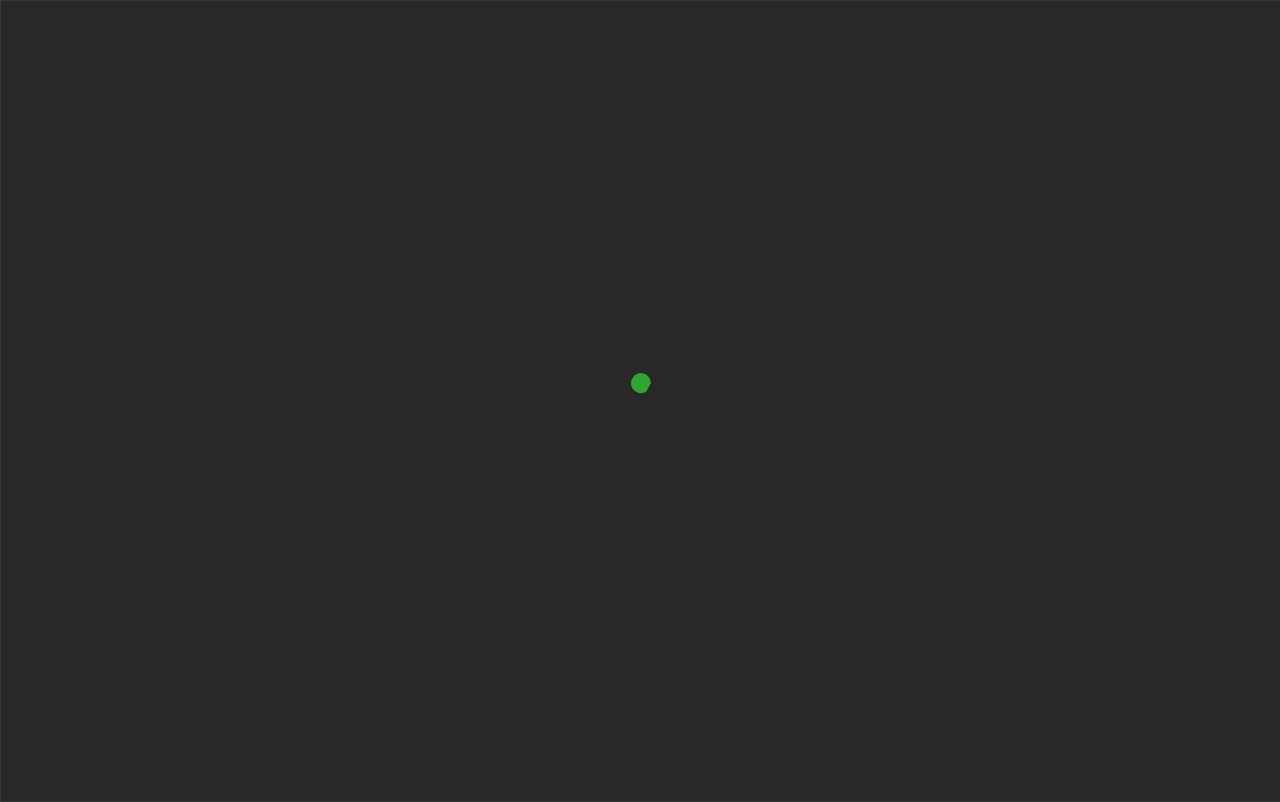
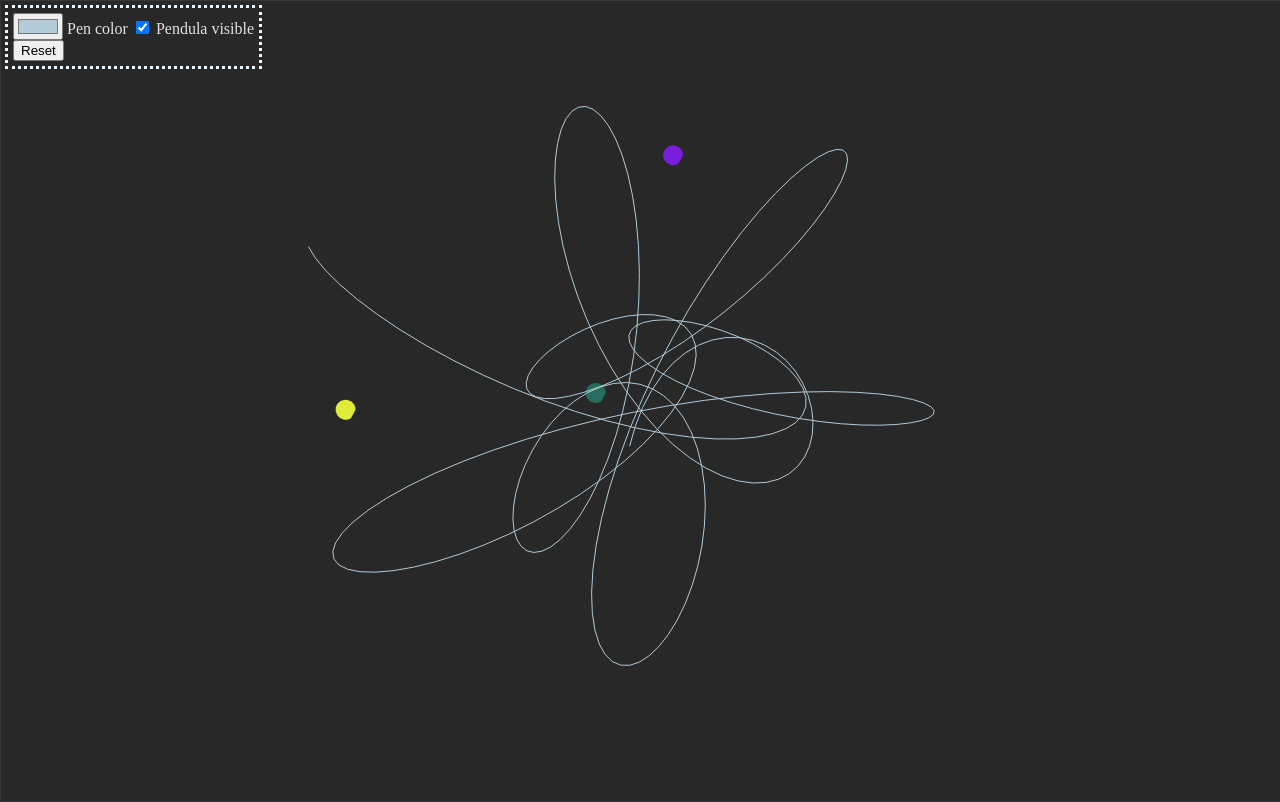
Before and after one commit to zazyzaya/harmonograph, a plain HTML site: page index.html in a window 1280 px wide. Drawn offline with Linux system fonts and the light colour scheme.

Commit message:
prototype working

```diff
--- a/harmonograph.js
+++ b/harmonograph.js
@@ -1,15 +1,28 @@
-const W = window.innerWidth;
-const H = window.innerHeight;
+let W,H;
+let p1,p2,p3;
+var t_frame=null;
+let last_pen_x,last_pen_y
+let pen_viz = true;
 
-const p1 = new Pendulum(W/2,H/2);
+window.onload = function() {
+  W = window.innerWidth;
+  H = window.innerHeight;
 
-// WHY JAVASCRIPT?!?!?
-function mod(x,div) {
-  var rem = x % div;
-  if (rem < 0) {
-    return div+rem;
+  p1 = new Pendulum(W/2,H/4,generateColor());
+  p2 = new Pendulum(W/4,H/2,generateColor());
+  p3 = new Pendulum(W/2,H/2,generateColor());
+
+  [last_pen_x,last_pen_y] = combine_pendula();
+  init();
+};
+
+function generateColor() {
+  let hexSet = "0123456789ABCDEF";
+  let finalHexString = "#";
+  for (let i = 0; i < 6; i++) {
+    finalHexString += hexSet[Math.ceil(Math.random() * 15)];
   }
-  return rem;
+  return finalHexString;
 }
 
 function set_size(canvas_id) {
@@ -20,18 +33,64 @@ function set_size(canvas_id) {
 function init() {
   // Cant do this in css for some reason
   set_size("canvas");
-  window.requestAnimationFrame(trace);
+  set_size("trace");
+  window.requestAnimationFrame(animate);
 }
 
-var t_frame=null;
-function trace() {
-  const ctx = document.getElementById("canvas").getContext("2d");
+function reset() {
+  const ca_ctx = document.getElementById("canvas").getContext("2d");
+  const tr_ctx = document.getElementById("trace").getContext("2d");
+  ca_ctx.clearRect(0, 0, W,H);
+  tr_ctx.clearRect(0, 0, W,H);
 
-  ctx.clearRect(0, 0, W,H);
-  p1.pixel_trail(ctx);
+  p1 = new Pendulum(W/2,H/4,generateColor());
+  p2 = new Pendulum(W/4,H/2,generateColor());
+  p3 = new Pendulum(W/2,H/2,generateColor());
 
-  t_frame = window.requestAnimationFrame(trace);
-
+  [last_pen_x,last_pen_y] = combine_pendula();
 }
 
-init();
+function combine_pendula() {
+  // Translate s.t. center of screen is 0,0
+  // Assumes input vectors are relative to pendula tip
+  let [pen_x,pen_y] = p3.coords(tip=true);
+  pen_x += W/2; pen_y += H/2;
+
+  let [x1,y1] = p1.coords(tip=true);
+  let [x2,y2] = p2.coords(tip=true);
+
+  // This needs to be adjusted if pendula aren't
+  // Orthoganal with pen at intersection
+  return [pen_x +x1+x2, pen_y +y1+y2];
+}
+
+function animate() {
+  p1.update();
+  p2.update();
+  p3.update();
+
+  const ca_ctx = document.getElementById("canvas").getContext("2d");
+  const tr_ctx = document.getElementById("trace").getContext("2d");
+
+  // Draw the weights
+  ca_ctx.clearRect(0, 0, W,H);
+  if (pen_viz) {
+    p1.draw(ca_ctx);
+    p2.draw(ca_ctx);
+    p3.draw(ca_ctx);
+  }
+
+  // Trace the paths
+  let [pen_x, pen_y] = combine_pendula()
+  tr_ctx.beginPath();
+  tr_ctx.strokeStyle = document.getElementById("pen").value;
+
+  tr_ctx.moveTo(last_pen_x, last_pen_y);
+  tr_ctx.lineTo(pen_x, pen_y);
+  tr_ctx.stroke();
+
+  last_pen_x = pen_x;
+  last_pen_y = pen_y;
+
+  t_frame = window.requestAnimationFrame(animate);
+}
--- a/index.html
+++ b/index.html
@@ -2,17 +2,25 @@
 <html>
     <head>
         <link rel="stylesheet" href="style.css">
+        <script src="pendulum.js"></script>
+        <script src="harmonograph.js"></script>
     </head>
     <body>
         <div id="everything">
+            <div id="toolbar">
+                <input type="color" name="pen" id="pen" value="#b4cbd9"/>
+                <label for="pen">Pen color</label>
+                <input type="checkbox" name="pviz" onclick="pen_viz = !pen_viz;" checked>
+                <label for ="pviz">Pendula visible</label>
+                <br>
+                <input type="button" value="Reset" onclick="reset()"/>
+            </div>
             <div id="canvas-container">
                 <canvas id="canvas">
                     Your browser does not support the HTML canvas tag.
                 </canvas>
+                <canvas id="trace"></canvas>
             </div>
         </div>
-        <a id="link"></a>
     </body>
-    <script src="pendulum.js"></script>
-    <script src="harmonograph.js"></script>
 </html>
--- a/pendulum.js
+++ b/pendulum.js
@@ -1,54 +1,57 @@
-function generateColor() {
-    let hexSet = "0123456789ABCDEF";
-    let finalHexString = "#";
-    for (let i = 0; i < 6; i++) {
-      finalHexString += hexSet[Math.ceil(Math.random() * 15)];
-    }
-    return finalHexString;
-  }
-
 class Pendulum {
-    constructor(x,y, l=10, lambda=0.99) {
+    constructor(x,y,c, l=5000,tip_l=1, lambda=0.9999) {
         // X,y are coords when pendulum viewed from above
         this.x = x;
         this.y = y;
+        this.color = c;
+
         this.l = l;
+        this.tip_l = tip_l;
         this.lambda = lambda; // Friction
-
-        this.color = generateColor();
         this.dt = 0.01;
 
         // Angle when observed from the side wrt x
-        this.theta = Math.cos(x / l)
-        this.theta_v = 0;
+        this.theta = Math.random()*0.1 -0.05;
+        this.theta_v = Math.random()/25 - 0.05;
 
         // Angle off of x when obseved from above
         this.phi = Math.tanh(y/x);
-        this.phi_v = 0;
+        this.phi_v = Math.random() * 10 - 5;
+
+        this.last_x = NaN;
+        this.last_y = NaN;
     }
 
-    coords() {
-        let x = this.x + (this.l * Math.sinh(this.theta));
-        let y = this.y + (x * Math.tan(this.phi));
+    coords(tip=false) {
+        let lst = this.l * Math.sin(this.theta);
+        let dx = lst*Math.cos(this.phi);
+        let dy = lst*Math.sin(this.phi)
 
-        return [x,y];
+        if (tip) {
+            // Coords are flipped and have
+            // [x,y]*tip_l magnitude
+            return [-dx*this.tip_l,-dy*this.tip_l];
+        }
+
+        return [this.x+dx, this.y+dy];
     }
 
     update() {
+        let [x,y] = this.coords();
+        this.last_x = x;
+        this.last_y = y;
+
         // Assume g/l = 1
         let a_theta = -Math.sin(this.theta);
         this.theta_v += a_theta;
         this.theta_v *= this.lambda;
         this.theta += this.theta_v*this.dt;
 
-        let a_phi = -Math.sin(this.phi);
-        this.phi_v += a_phi;
-        this.phi_v *= this.lambda;
+        //this.phi_v *= this.lambda;
         this.phi += this.phi_v*this.dt;
-
     }
 
-    pixel_trail(ctx) {
+    draw(ctx) {
         ctx.beginPath();
         ctx.fillStyle = this.color;
 
@@ -57,7 +60,17 @@ class Pendulum {
         let [x,y] = this.coords();
         ctx.arc(x, y, 10, size, 2 * Math.PI, false);
         ctx.fill();
+    }
 
-        this.update();
+    trace(ctx) {
+        ctx.beginPath();
+        ctx.strokeStyle = this.color;
+
+        let size = 0.1;
+        let [x,y] = this.coords();
+
+        ctx.moveTo(this.last_x, this.last_y);
+        ctx.lineTo(x, y);
+        ctx.stroke();
     }
 }
--- a/style.css
+++ b/style.css
@@ -19,5 +19,16 @@ canvas {
     left: 0;
     top: 0;
     border: 1px solid #373737;
-    display: block;  /* <---- As simple as that */
+    display: block;
+    position: absolute;
 }
+
+#toolbar {
+    border-color: aliceblue;
+    border-style: dotted;
+    float: left;
+    position: absolute;
+    margin: 5px;
+    padding: 5px;
+    z-index: 100;
+}
```
Also changed, not shown: 1 other file.
